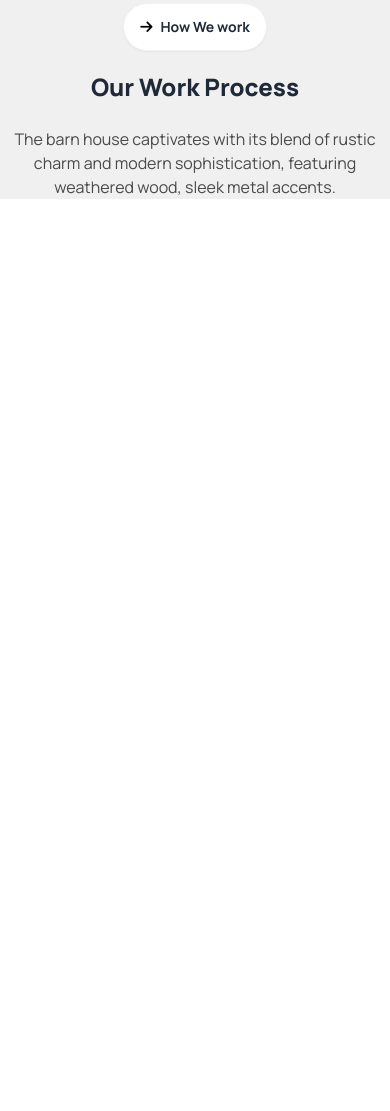
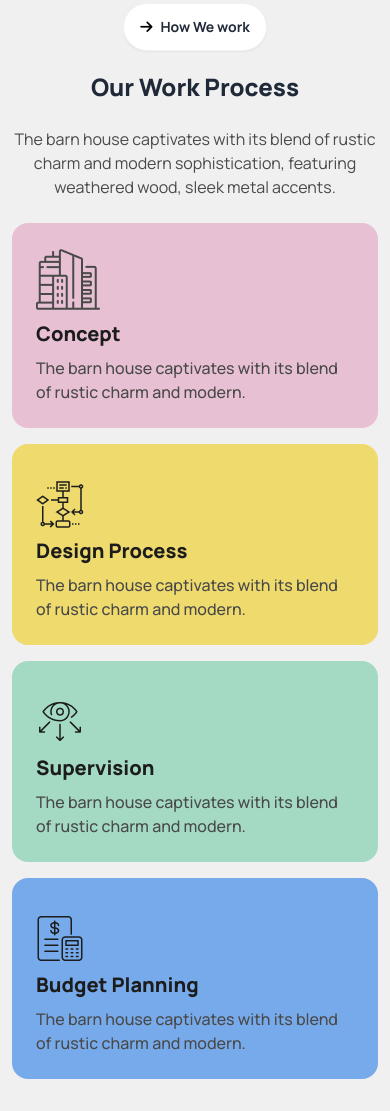
Before and after one commit to aeaseer/Assignment-03, a plain HTML site: page index.html in a window 390 px wide. Shown: the part 1641-2752 px from the top of the page. Before the commit the page ends 1840 px from the top, so only its background shows below. Drawn offline with nearby package versions, Linux system fonts and the light colour scheme.

Commit message:
Our works process complete with responsive

```diff
--- a/index.html
+++ b/index.html
@@ -101,7 +101,8 @@
                 <div>
                     <h1 class="font-extrabold lg:text-6xl text-3xl text-center pb-6 text-[#212121]">A barn house of this
                         design has a<br> striking appearance</h1>
-                    <p class="lg:text-lg font-medium text-sm text-center pb-8 text-[#494949]">The barn house captivates with its
+                    <p class="lg:text-lg font-medium text-sm text-center pb-8 text-[#494949]">The barn house captivates
+                        with its
                         blend of rustic charm and modern sophistication, featuring weathered wood, sleek metal<br>
                         accents, and large windows that flood the space with natural light.</p>
                     <div class="flex justify-center items-center pb-10 lg:pb-24">
@@ -131,9 +132,11 @@
                                 <div class="font-bold text-[#494949]">About Us</div>
                             </a>
                         </div>
-                        <h1 class="text-4xl font-extrabold pt-4 text-center lg:text-left text-[#212121]">We design thoughtful,<br> liveable
+                        <h1 class="text-4xl font-extrabold pt-4 text-center lg:text-left text-[#212121]">We design
+                            thoughtful,<br> liveable
                             spaces</h1>
-                        <p class="py-6 text-center lg:text-left text-[#494949]">The barn house captivates with its blend of rustic
+                        <p class="py-6 text-center lg:text-left text-[#494949]">The barn house captivates with its blend
+                            of rustic
                             charm and
                             modern sophistication, featuring weathered wood, sleek metal accents.</p>
                         <div class="card card-side bg-base-100 shadow-xl">
@@ -142,7 +145,8 @@
                             </figure>
                             <div class="card-body">
                                 <h2 class="card-title text-[#494949] font-extrabold text-2xl">Commercial</h2>
-                                <p class="text-[#737373]">The barn house captivates with its blend of rustic charm and modern.</p>
+                                <p class="text-[#737373]">The barn house captivates with its blend of rustic charm and
+                                    modern.</p>
                             </div>
                         </div>
                         <div class="card card-side bg-base-100 shadow-xl my-6">
@@ -151,7 +155,8 @@
                             </figure>
                             <div class="card-body">
                                 <h2 class="card-title text-[#494949] font-extrabold text-2xl">Residential</h2>
-                                <p class="text-[#737373]">The barn house captivates with its blend of rustic charm and modern.</p>
+                                <p class="text-[#737373]">The barn house captivates with its blend of rustic charm and
+                                    modern.</p>
                             </div>
                         </div>
                     </div>
@@ -164,7 +169,7 @@
         </div>
 
         <!-- our works process -->
-         <div class="md:container mx-auto px-3 pt-8 lg:pt-24">
+        <div class="md:container mx-auto px-3 pt-8 lg:pt-24">
             <div class="flex justify-center items-center">
                 <a class="btn bg-[#ffffff] rounded-full">
                     <div class="rounded-full"><i class="fa-solid fa-arrow-right text-black"></i>
@@ -173,9 +178,42 @@
                 </a>
             </div>
             <h2 class="pt-5 text-center text-2xl lg:text-4xl font-extrabold">Our Work Process</h2>
-            <p class="pt-6 text-center lg:w-[678px] mx-auto text-[#494949]">The barn house captivates with its blend of rustic charm and modern sophistication, featuring weathered wood, sleek metal accents.</p>
-         </div>
-         <!-- concept, design process, supervision, budget planning section -->
+            <p class="pt-6 text-center lg:w-[678px] mx-auto text-[#494949]">The barn house captivates with its blend of
+                rustic charm and modern sophistication, featuring weathered wood, sleek metal accents.</p>
+        </div>
+        <!-- concept, design process, supervision, budget planning section -->
+        <div class="md:container mx-auto pt-6 pb-8 lg:pt-8 lg:pb-24 px-3">
+            <div class="grid grid-cols-1 gap-4 lg:grid-cols-4 lg:gap-6">
+                <!-- card 1 -->
+                <div class="lg:w-64 rounded-2xl p-6 bg-[#E7C1D3]">
+                    <img src="images/commercial.png" alt="">
+                    <h2 class="text-xl my-2 font-extrabold text-[#1c1c1c]">Concept</h2>
+                    <p class="font-medium text-[#494949]">The barn house captivates with its blend of rustic charm and
+                        modern.</p>
+                </div>
+                <!-- card 2 -->
+                <div class="lg:w-64 rounded-2xl p-6 bg-[rgb(239,218,110)]">
+                    <img class="pt-3" src="images/flow-chart.png" alt="">
+                    <h2 class="text-xl my-2 font-extrabold text-[#1c1c1c]">Design Process</h2>
+                    <p class="font-medium text-[#494949]">The barn house captivates with its blend of rustic charm and
+                        modern.</p>
+                </div>
+                <!-- card 3 -->
+                <div class="lg:w-64 rounded-2xl p-6 bg-[#A4DAC3]">
+                    <img class="pt-3" src="images/vision.png" alt="">
+                    <h2 class="text-xl my-2 font-extrabold text-[#1c1c1c]">Supervision</h2>
+                    <p class="font-medium text-[#494949]">The barn house captivates with its blend of rustic charm and
+                        modern.</p>
+                </div>
+                <!-- card 4 -->
+                <div class="lg:w-64 rounded-2xl p-6 bg-[#77AAEA]">
+                    <img class="pt-3" src="images/budget-planning.png" alt="">
+                    <h2 class="text-xl my-2 font-extrabold text-[#1c1c1c]">Budget Planning</h2>
+                    <p class="font-medium text-[#494949]">The barn house captivates with its blend of rustic charm and
+                        modern.</p>
+                </div>
+            </div>
+        </div>
 
     </main>
 
```
Also changed, not shown: 1 other file.
